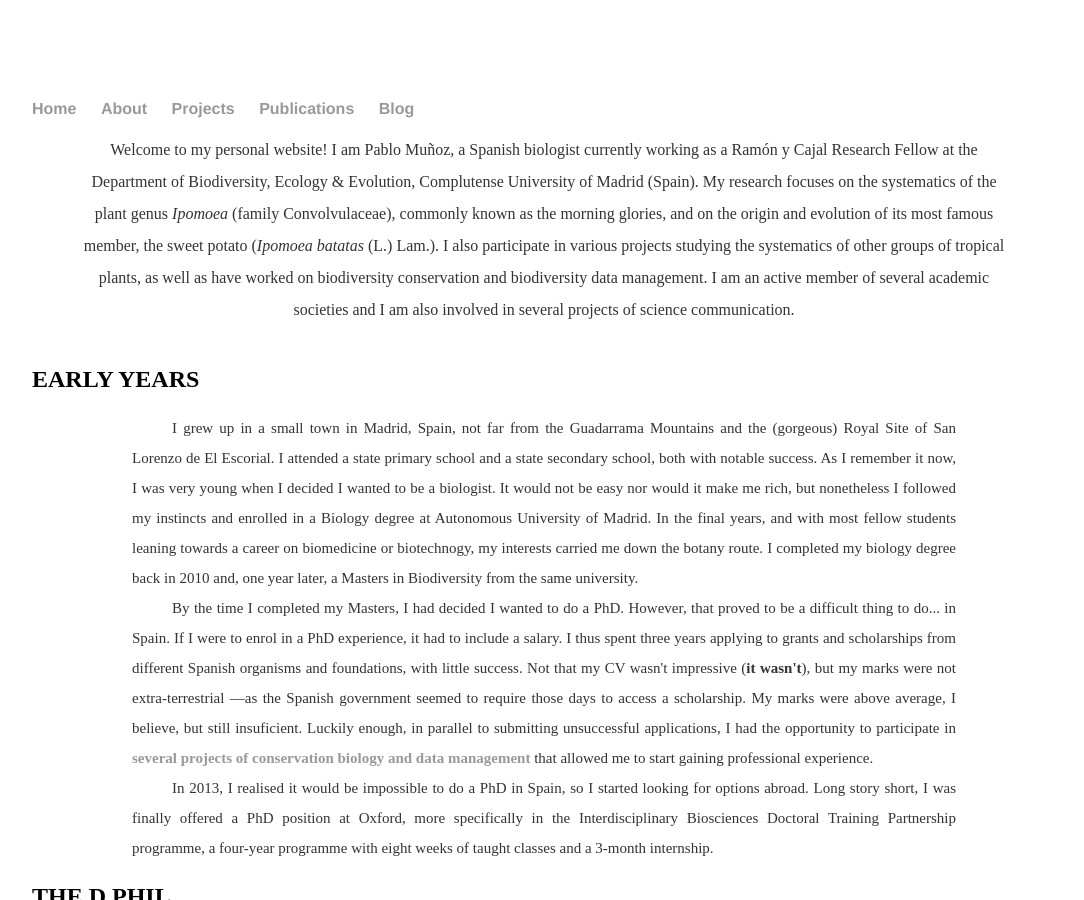
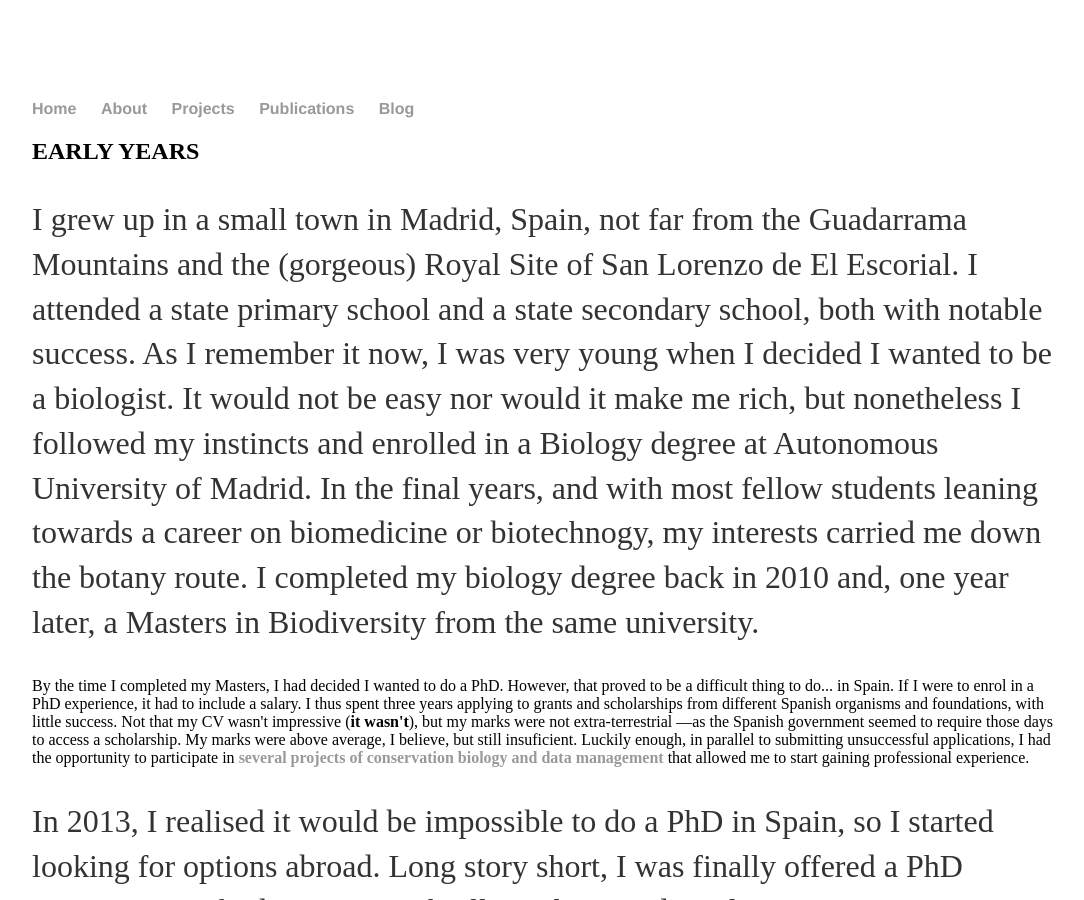
Before and after one commit to pablomurod/pablomurod.github.io, a Jekyll site: the page built from about.html, in a window 1280 px wide and 900 px high. Shown: the whole window, without its empty margins (96-1180 px from the left). Built offline with Jekyll 4.4.1, drawn with Linux system fonts in a browser that asks for light colours.

Commit message:
changes bio

```diff
--- a/about.html
+++ b/about.html
@@ -3,20 +3,18 @@
 title: Pablo Muñoz-Rodríguez, D.Phil.
 ---
 
-<p class="intro">Welcome to my personal website! I am Pablo Muñoz, a Spanish biologist currently working as a Ramón y Cajal Research Fellow at the Department of Biodiversity, Ecology & Evolution, Complutense University of Madrid (Spain). My research focuses on the systematics of the plant genus <i>Ipomoea</i> (family Convolvulaceae), commonly known as the morning glories, and on the origin and evolution of its most famous member, the sweet potato (<i>Ipomoea batatas</i> (L.) Lam.). I also participate in various projects studying the systematics of other groups of tropical plants, as well as have worked on biodiversity conservation and biodiversity data management. I am an active member of several academic societies and I am also involved in several projects of science communication.</p>
-
 <h2>EARLY YEARS</h2>
-<p class="paragraph">I grew up in a small town in Madrid, Spain, not far from the Guadarrama Mountains and the (gorgeous) Royal Site of San Lorenzo de El Escorial. I attended a state primary school and a state secondary school, both with notable success. As I remember it now, I was very young when I decided I wanted to be a biologist. It would not be easy nor would it make me rich, but nonetheless I followed my instincts and enrolled in a Biology degree at Autonomous University of Madrid. In the final years, and with most fellow students leaning towards a career on biomedicine or biotechnogy, my interests carried me down the botany route. I completed my biology degree back in 2010 and, one year later, a Masters in Biodiversity from the same university.</p>
-<p class="paragraph">By the time I completed my Masters, I had decided I wanted to do a PhD. However, that proved to be a difficult thing to do... in Spain. If I were to enrol in a PhD experience, it had to include a salary. I thus spent three years applying to grants and scholarships from different Spanish organisms and foundations, with little success. Not that my CV wasn't impressive (<b>it wasn't</b>), but my marks were not extra-terrestrial —as the Spanish government seemed to require those days to access a scholarship. My marks were above average, I believe, but still insuficient. Luckily enough, in parallel to submitting unsuccessful applications, I had the opportunity to participate in <a class="text" href="projects.html"><strong>several projects of conservation biology and data management</strong></a> that allowed me to start gaining professional experience.</p>
-<p class="paragraph">In 2013, I realised it would be impossible to do a PhD in Spain, so I started looking for options abroad. Long story short, I was finally offered a PhD position at Oxford, more specifically in the Interdisciplinary Biosciences Doctoral Training Partnership programme, a four-year programme with eight weeks of taught classes and a 3-month internship.</p>
+<p>I grew up in a small town in Madrid, Spain, not far from the Guadarrama Mountains and the (gorgeous) Royal Site of San Lorenzo de El Escorial. I attended a state primary school and a state secondary school, both with notable success. As I remember it now, I was very young when I decided I wanted to be a biologist. It would not be easy nor would it make me rich, but nonetheless I followed my instincts and enrolled in a Biology degree at Autonomous University of Madrid. In the final years, and with most fellow students leaning towards a career on biomedicine or biotechnogy, my interests carried me down the botany route. I completed my biology degree back in 2010 and, one year later, a Masters in Biodiversity from the same university.</p>
+<p">By the time I completed my Masters, I had decided I wanted to do a PhD. However, that proved to be a difficult thing to do... in Spain. If I were to enrol in a PhD experience, it had to include a salary. I thus spent three years applying to grants and scholarships from different Spanish organisms and foundations, with little success. Not that my CV wasn't impressive (<b>it wasn't</b>), but my marks were not extra-terrestrial —as the Spanish government seemed to require those days to access a scholarship. My marks were above average, I believe, but still insuficient. Luckily enough, in parallel to submitting unsuccessful applications, I had the opportunity to participate in <a class="text" href="projects.html"><strong>several projects of conservation biology and data management</strong></a> that allowed me to start gaining professional experience.</p>
+<p>In 2013, I realised it would be impossible to do a PhD in Spain, so I started looking for options abroad. Long story short, I was finally offered a PhD position at Oxford, more specifically in the Interdisciplinary Biosciences Doctoral Training Partnership programme, a four-year programme with eight weeks of taught classes and a 3-month internship.</p>
 
 <h2>THE D.PHIL.</h2>
-<p class="paragraph">I arrived in Oxford on 29th September, 2014. I wrote about that, in Spanish, <a class="text" href="https://editorialsapereaude.com/libro/relatos-de-el-trueno-dorado_52318/" target="_blank"><strong>in a book published a few years later (ask me if you want to know more!)</strong></a>. As I mentioned above, I joined the <a class="text" href="http://www.biodtp.ox.ac.uk/" target="_blank"><strong>Interdisciplinary BioDTP programme</strong></a>, a four-year programme that includes three months of taught classes, two rotation projects (three months each), an internship —which I did at the <a class="text" href="https://cipotato.org/" target="_blank"><strong>International Potato Center</strong></a> in Lima, Peru— and, of course, a doctoral research.</p>
-<p class="paragraph">In Oxford, a PhD is called a D.Phil., <i>Doctor Philosophiæ</i>. I did my D.Phil. at the Department of Plant Sciences, a beautiful early 20th century building in central Oxford, under the supervision of <a class="text" href="https://www.plants.ox.ac.uk/people/robert-scotland" target="_blank"><strong>Robert Scotland</strong></a>, then lecturer and now Professor of Systematic Botany. My thesis focused on the systematics of the genus <i>Ipomoea</i> and on the origin and evolution of the sweet potato, <i>Ipomoea batatas</i> (L.) Lam. I submitted it in October 2018 and defended it two months later. I was granted leave to supplicate from University of Oxford on January 2019, which proudly made me the first Doctor in my family.</p>
-<p class="paragraph">Alongside my work on <i>Ipomoea</i> and the sweet potato, during those four years I was very lucky to participate in numerous activities of science communication and outreach. In addition, I traveled to several countries (Peru, USA, France, China) to do field work, learn new techniques or attend seminars and conferences. Overall, I believe the 2014-2018 period was the most successful and one of the most profitable times of my professional career and, not least, of my personal life.</p>
+<p>I arrived in Oxford on 29th September, 2014. I wrote about that, in Spanish, <a class="text" href="https://editorialsapereaude.com/libro/relatos-de-el-trueno-dorado_52318/" target="_blank"><strong>in a book published a few years later (ask me if you want to know more!)</strong></a>. As I mentioned above, I joined the <a class="text" href="http://www.biodtp.ox.ac.uk/" target="_blank"><strong>Interdisciplinary BioDTP programme</strong></a>, a four-year programme that includes three months of taught classes, two rotation projects (three months each), an internship —which I did at the <a class="text" href="https://cipotato.org/" target="_blank"><strong>International Potato Center</strong></a> in Lima, Peru— and, of course, a doctoral research.</p>
+<p>In Oxford, a PhD is called a D.Phil., <i>Doctor Philosophiæ</i>. I did my D.Phil. at the Department of Plant Sciences, a beautiful early 20th century building in central Oxford, under the supervision of <a class="text" href="https://www.plants.ox.ac.uk/people/robert-scotland" target="_blank"><strong>Robert Scotland</strong></a>, then lecturer and now Professor of Systematic Botany. My thesis focused on the systematics of the genus <i>Ipomoea</i> and on the origin and evolution of the sweet potato, <i>Ipomoea batatas</i> (L.) Lam. I submitted it in October 2018 and defended it two months later. I was granted leave to supplicate from University of Oxford on January 2019, which proudly made me the first Doctor in my family.</p>
+<p>Alongside my work on <i>Ipomoea</i> and the sweet potato, during those four years I was very lucky to participate in numerous activities of science communication and outreach. In addition, I traveled to several countries (Peru, USA, France, China) to do field work, learn new techniques or attend seminars and conferences. Overall, I believe the 2014-2018 period was the most successful and one of the most profitable times of my professional career and, not least, of my personal life.</p>
 
 <h2>PRESENT</h2>
-<p class="paragraph">The work I conducted in Oxford during my doctoral studies largely exceeded the content of the thesis I submitted. This turned out to be very important, as it provided the basis of a project proposal submitted to the British Biotechnology and Biological Research Council (BBSRC). And we were, indeed, successful, obtaining a three-year project that is now the core of my postdoctoral research, also at Oxford. <a class="text" href="http://www.ipomoeaproject.org" target="_blank" title="Ipomoea Project website"><strong>Stay tuned for forthcoming results!</strong></a></p><br />
-<p class="paragraph">In 2020, the Consortium of European Taxonomic Facilities awarded me the first <a class="text" href="https://www.plants.ox.ac.uk/article/pablo-munoz-rodriguez-awarded-very-first-cetf-e-score-award#/" target="_blank" title="E-SCoRe award news"><strong>E-SCoRe award</strong> for excellence in research based on natural science collections</a>. I am president of <a class="text" href="http://www.systass.org" target="_blank" title="The Systematics Association website"><strong>The Systematics Association</strong></a> since November 2021 and until November 2024.</p>
+<p>The work I conducted in Oxford during my doctoral studies largely exceeded the content of the thesis I submitted. This turned out to be very important, as it provided the basis of a project proposal submitted to the British Biotechnology and Biological Research Council (BBSRC). And we were, indeed, successful, obtaining a three-year project that is now the core of my postdoctoral research, also at Oxford. <a class="text" href="http://www.ipomoeaproject.org" target="_blank" title="Ipomoea Project website"><strong>Stay tuned for forthcoming results!</strong></a></p><br />
+<p>In 2020, the Consortium of European Taxonomic Facilities awarded me the first <a class="text" href="https://www.plants.ox.ac.uk/article/pablo-munoz-rodriguez-awarded-very-first-cetf-e-score-award#/" target="_blank" title="E-SCoRe award news"><strong>E-SCoRe award</strong> for excellence in research based on natural science collections</a>. I am president of <a class="text" href="http://www.systass.org" target="_blank" title="The Systematics Association website"><strong>The Systematics Association</strong></a> since November 2021 and until November 2024.</p>
 
-<p class="updated">Last updated: 28/02/2023</p>
+<p>Last updated: 28/02/2023</p>
--- a/index.html
+++ b/index.html
@@ -14,5 +14,5 @@
 </div>
 
 <div class="blurb">
-	<p>Welcome to my personal website. Please use the options above to access (more or less) recent information and updates on my research.</a></p>
+	<p>Welcome to my personal website! I am Pablo Muñoz-Rodríguez, a Spanish biologist currently working as a Ramón y Cajal Research Fellow at the Department of Biodiversity, Ecology & Evolution, Complutense University of Madrid (Spain). My research focuses on the systematics of the plant genus <i>Ipomoea</i> (family Convolvulaceae), commonly known as the morning glories, and on the origin and evolution of its most famous member, the sweet potato (<i>Ipomoea batatas</i> (L.) Lam.). I also participate in various projects studying the systematics of other groups of tropical plants, as well as have worked on biodiversity conservation and biodiversity data management. I am an active member of several academic societies and I am also involved in several projects of science communication. Please use the options above to access information and updates on my research.</p>
 </div>
```
